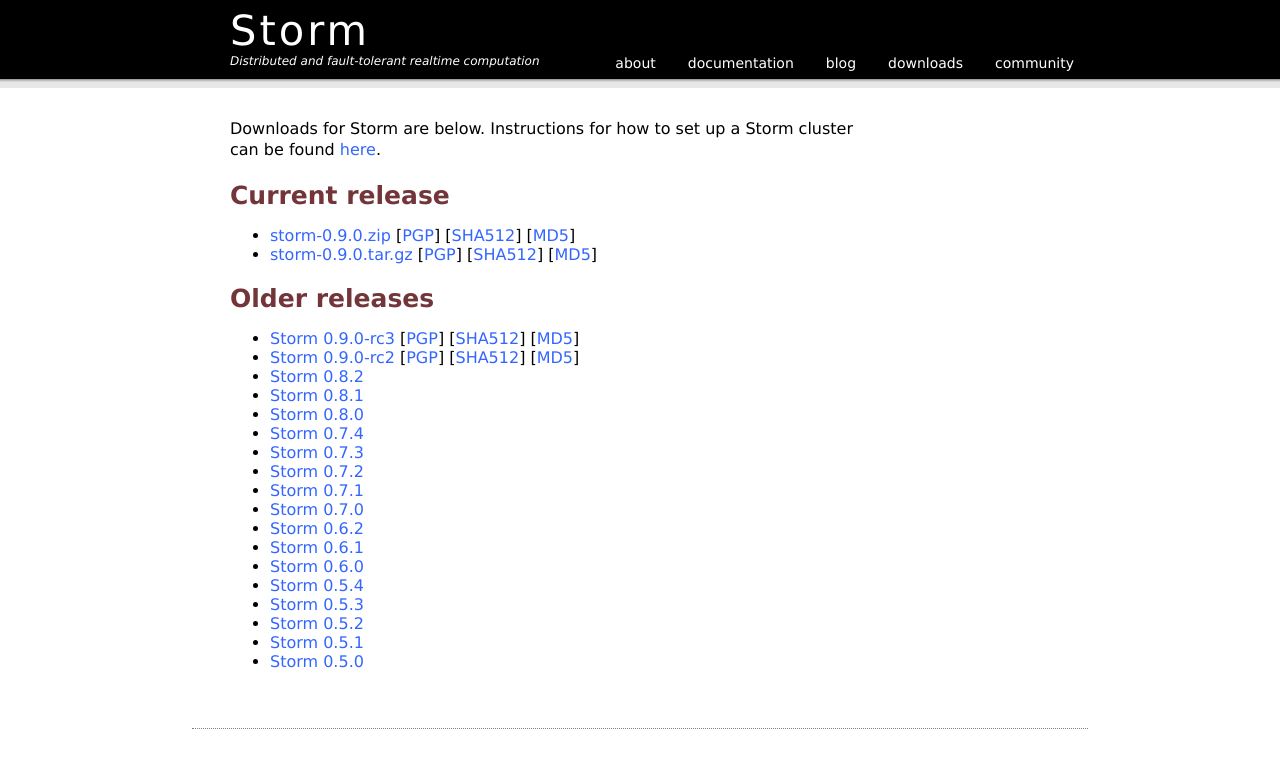
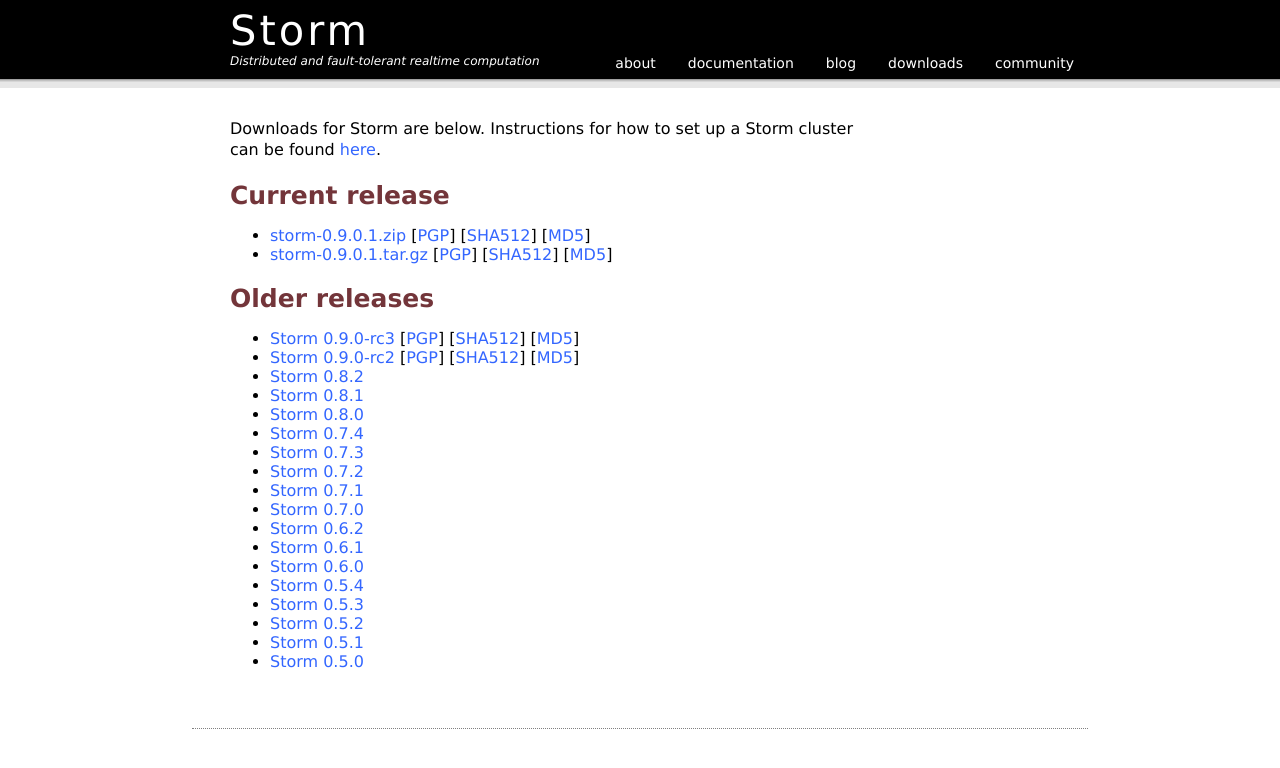
Before and after one commit to nathanmarz/storm-website, a Jekyll site: the page built from downloads.html, in a window 1280 px wide. Shown: the top 768 px of the page. Built offline with Jekyll 4.4.1, drawn with Linux system fonts in a browser that asks for light colours; Markdown is read by kramdown in place of the engine named in the settings.

Commit message:
release 0.9.0.1

```diff
--- a/downloads.html
+++ b/downloads.html
@@ -24,15 +24,15 @@ older:
   </p>
   <h2>Current release</h2>
   <ul>
-  <li><a href="https://dl.dropboxusercontent.com/s/zd0fzp61sror45o/storm-0.9.0.zip">storm-0.9.0.zip</a>
-     [<a href="release/storm-0.9.0.zip.asc">PGP</a>]
-     [<a href="release/storm-0.9.0.zip.sha">SHA512</a>]
-     [<a href="release/storm-0.9.0.zip.md5">MD5</a>]
+  <li><a href="https://dl.dropboxusercontent.com/s/dj86w8ojecgsam7/storm-0.9.0.1.zip">storm-0.9.0.1.zip</a>
+     [<a href="release/storm-0.9.0.1.zip.asc">PGP</a>]
+     [<a href="release/storm-0.9.0.1.zip.sha">SHA512</a>]
+     [<a href="release/storm-0.9.0.1.zip.md5">MD5</a>]
   </li>
-  <li><a href="https://dl.dropboxusercontent.com/s/viy418osnncfhuf/storm-0.9.0.tar.gz">storm-0.9.0.tar.gz</a>
-     [<a href="release/storm-0.9.0.tar.gz.asc">PGP</a>]
-     [<a href="release/storm-0.9.0.tar.gz.sha">SHA512</a>]
-     [<a href="release/storm-0.9.0.tar.gz.md5">MD5</a>]
+  <li><a href="https://dl.dropboxusercontent.com/s/tqdpoif32gufapo/storm-0.9.0.1.tar.gz">storm-0.9.0.1.tar.gz</a>
+     [<a href="release/storm-0.9.0.1.tar.gz.asc">PGP</a>]
+     [<a href="release/storm-0.9.0.1.tar.gz.sha">SHA512</a>]
+     [<a href="release/storm-0.9.0.1.tar.gz.md5">MD5</a>]
   </li>
 
   </ul>
```
Also changed, not shown: 6 other files.
